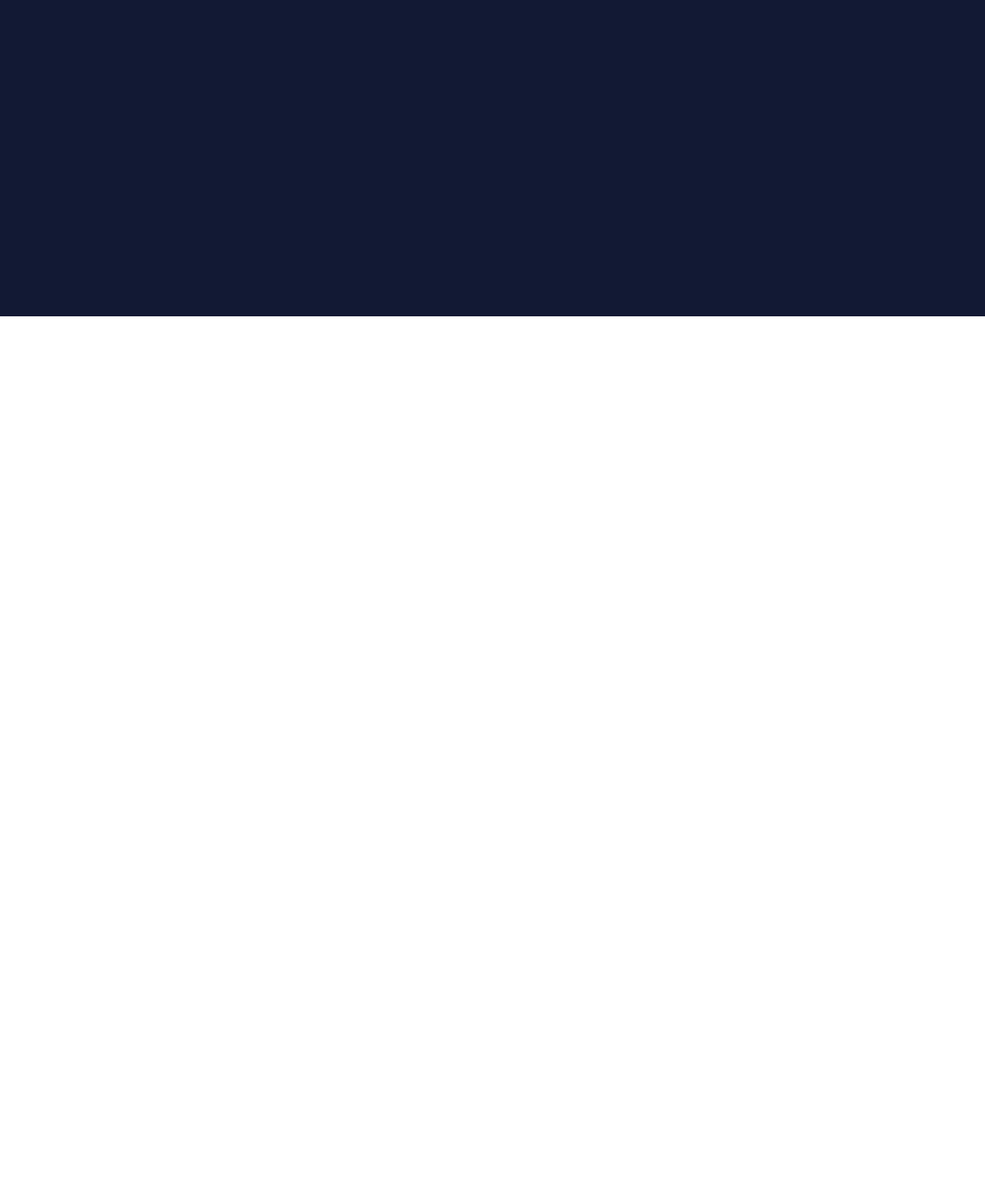
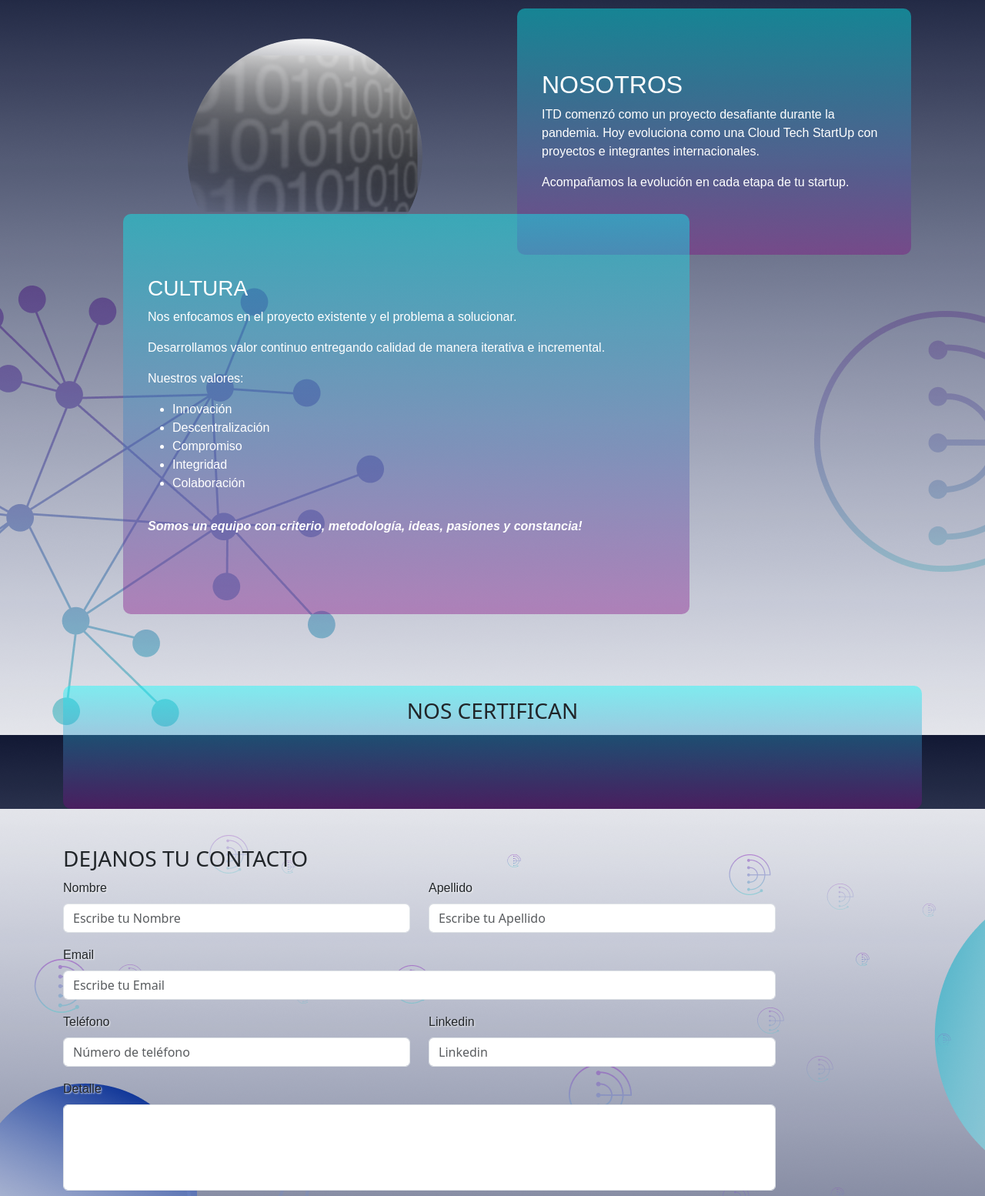
Before and after one commit to willy9461/itdiscovery, a plain HTML site: page index.html in a window 1280 px wide. Shown: the part 7140-8694 px from the top of the page at 77% size. Before the commit the page ends 7551 px from the top, so only its background shows below. Drawn offline with nearby package versions, Linux system fonts and the light colour scheme; a web font is replaced by a local one.

Commit message:
termine todas las secciones y agregue recaptcha

```diff
--- a/index.html
+++ b/index.html
@@ -21,6 +21,7 @@
       rel="stylesheet"
       href="https://cdn.jsdelivr.net/npm/bootstrap@5.3.0/dist/css/bootstrap.min.css"
     />
+    <script src="https://www.google.com/recaptcha/api.js" async defer></script>
   </head>
   <body>
     <header class="header">
@@ -198,8 +199,71 @@
         <div class="proceso_imagen">
           <img src="./img/grafico_proceso.png" alt="">
         </div>
+      </section>
+      <section class="nosotros">
+        <article class="nosotros_nosotros">
+          <h2 class="nosotros_title">NOSOTROS</h2>
+          <p class="nosotros_text">ITD comenzó como un proyecto desafiante durante la pandemia.
+            Hoy evoluciona como una Cloud Tech StartUp con proyectos e integrantes internacionales.</p>
+            <p class="nosotros_text">Acompañamos la evolución en cada etapa de tu startup.</p>
+        </article>
+        <article class="cultura">
+          <h3 class="cultura_title">CULTURA</h3>
+          <p class="cultura_text">Nos enfocamos en el proyecto existente y el problema a solucionar. </p>
+          <p class="cultura_text">Desarrollamos valor continuo entregando calidad de manera iterativa e incremental. </p>
+          <p class="cultura_text">Nuestros valores:
+            <ul class="valores">
+              <li class="valores_item">Innovación</li>
+              <li class="valores_item">Descentralización</li>
+              <li class="valores_item">Compromiso</li>
+              <li class="valores_item">Integridad</li>
+              <li class="valores_item">Colaboración</li>
+            </ul>
+          </p>
+          <p class="cultura_text bold">Somos un equipo con criterio, metodología, ideas, pasiones y constancia!</p>
+        </article>
+        </section>
+        <section class="certifican container">
+          <article class="certifica">
+            <h3 class="certifica_title text-center">NOS CERTIFICAN</h3>
+          </article>
+        </section>
+        <section class="contacto">
+          <div class="container pt-5">
+            <h3 class="contacto_subtitle">DEJANOS TU CONTACTO</h3>
+            <form action="" class="row">
+              <div class="col-5 mb-3">
+                <label for="nameInput" class="form-label">Nombre</label>
+                <input type="text" class="form-control" id="nameInput" placeholder="Escribe tu Nombre">
+              </div>
+              <div class="col-5 mb-3">
+                <label for="surnameInput" class="form-label">Apellido</label>
+                <input type="text" class="form-control" id="surnameInput" placeholder="Escribe tu Apellido">
+              </div>
+              <div class="col-10 mb-3">
+                <label for="emailInput" class="form-label">Email</label>
+                <input type="email" class="form-control" id="emailInput" placeholder="Escribe tu Email">
+              </div>
+              <div class="col-5 mb-3">
+                <label for="telInput" class="form-label">Teléfono</label>
+                <input type="number" class="form-control" id="telInput" placeholder="Número de teléfono">
+              </div>
+              <div class="col-5 mb-3">
+                <label for="linkedinInput" class="form-label">Linkedin</label>
+                <input type="text" class="form-control" id="linkedinInput" placeholder="Linkedin">
+              </div>
+              <div class="col-10 mb-5">
+                <label for="detalleInput" class="form-label">Detalle</label>
+                <input type="text" class="form-control" id="detalleInput" style="height: 7rem;">
+              </div>
+              <div class="mb-3 dos_en_uno container">
+                <div class="g-recaptcha" data-sitekey="6Leg5gAnAAAAAOGwNSoLoZCoGsM2SuKRoMzw09rr"></div>
+                <button class="col-3" type="submit" style="height: 4rem;"> Enviar</button>
+              </div>
 
-      </section>
+            </form>
+          </div>
+        </section>
     </main>
   </body>
 </html>
--- a/styles.css
+++ b/styles.css
@@ -255,7 +255,7 @@
 }
 
 .proceso {
-    height: 300vh;
+    height: 240vh;
     background-image: url(img/fondos/SERVICIO.png);
     position: relative;
     z-index: -1;
@@ -310,3 +310,97 @@
     justify-content: center;
     margin-top: 10rem;
 }
+
+.nosotros {
+    height: 140vh;
+    background-image: url(./img/fondos/NOSOTROS.png);
+    display: flex;
+}
+
+
+.nosotros_nosotros {
+    display: flex;
+    flex-direction: column;
+    align-items:flex-start;
+    max-width: 40vw;
+    height: 40vh;
+    margin-top: 5rem;
+    margin-left: 2rem;
+    padding: 2rem;
+    background-image: linear-gradient(rgba(0, 255, 255, 0.414), rgba(128, 0, 128, 0.374) );
+    border-radius: 10px;
+    position: relative;
+    left: 50%;
+}
+
+
+.nosotros_title {
+    font-family: 'Numans', sans-serif;
+    color: #FFF;
+    margin-top: 3rem;
+}
+
+.nosotros_text {
+    font-family: 'Numans', sans-serif;
+    color: #FFF;
+}
+
+.cultura {
+    display: flex;
+    flex-direction: column;
+    align-items:flex-start;
+    width: 75vw;
+    height: 65vh;
+    margin-top: 21.7rem;
+    padding: 2rem;
+    background-image: linear-gradient(rgba(0, 255, 255, 0.414), rgba(128, 0, 128, 0.374) );
+    border-radius: 10px;
+    position: relative;
+    right: 30%;
+}
+
+.cultura_title {
+    font-family: 'Numans', sans-serif;
+    color: #FFF;
+    margin-top: 3rem;
+}
+
+.cultura_text {
+    font-family: 'Numans', sans-serif;
+    color: #FFF;
+}
+
+.valores_item {
+    font-family: 'Numans', sans-serif;
+    color: #FFF;
+}
+
+.bold {
+    font-weight: 900;
+    font-style: italic;
+}
+
+.certifica {
+    position: relative;
+    width: 100%;
+    height: 10rem;
+    background-image: linear-gradient(rgba(0, 255, 255, 0.414), rgba(128, 0, 128, 0.374));
+    border-radius: 10px;
+    margin-top: -10rem;
+    padding-top: 1rem;
+}
+
+.contacto {
+    background-image: url(./img/fondos/CONTACTO.png);
+    height: 145vh;
+}
+
+.form-label {
+    font-family:'Numans', sans-serif;
+    text-shadow: 1px 1px 2px whitesmoke;
+}
+
+.dos_en_uno {
+    display: flex;
+    justify-content:stretch;
+}
```
Also changed, not shown: img/fondos/CONTACTO.png (added), img/fondos/NOSOTROS.png (added).
